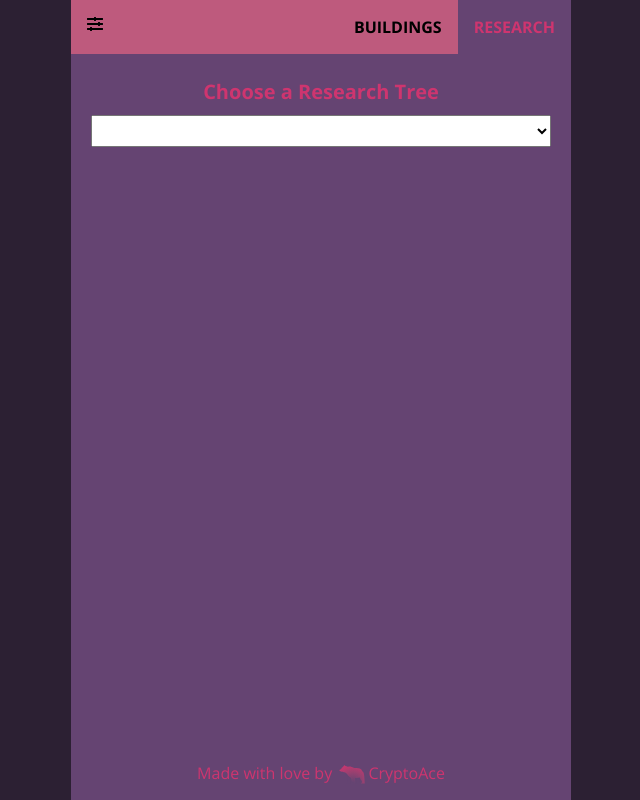
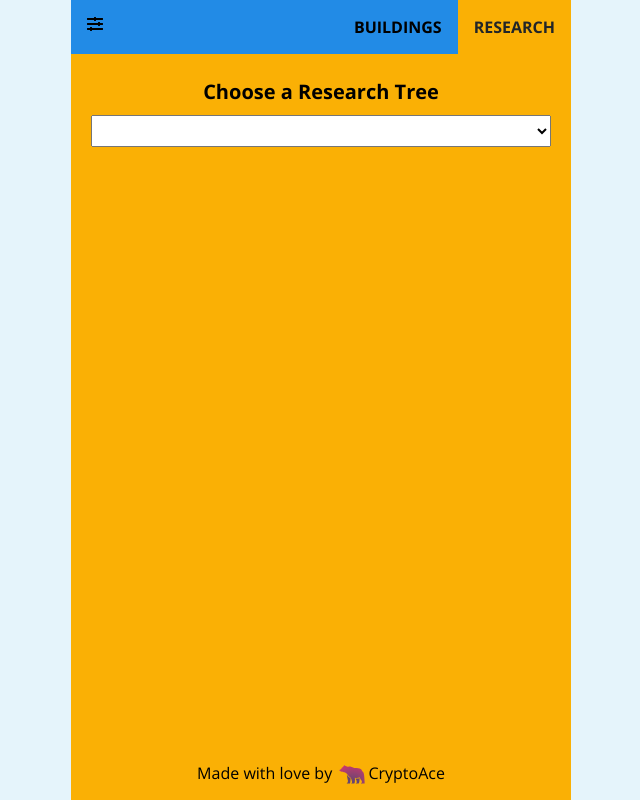
Before and after one commit to CryptoAce85/lok-helper, a plain HTML site: page index.html in a window 1280 px wide. Shown: the whole page, without its empty margins (319-959 px from the left). Drawn offline with Linux system fonts and the light colour scheme.

Commit message:
Add files via upload

```diff
--- a/css/stylesheet.css
+++ b/css/stylesheet.css
@@ -35,7 +35,7 @@
 body {
     margin: 0;
     font-family: 'opensans', sans-serif;
-    background-color: #2C2033;
+    background-color: #e5f4fb;
 }
 
 .app,
@@ -52,7 +52,7 @@ body {
 }
 
 .app {
-    background-color: #654472;
+    background-color: #fab005;
 }
 
 .overlay_app {
@@ -64,7 +64,7 @@ body {
     text-align: center;
     font-weight: bold;
     justify-content: space-between;
-    background-color: #BE5A7D;
+    background-color: #228be6;
     position: fixed;
     max-width: 500px;
     width: 100%;
@@ -87,8 +87,8 @@ body {
 }
 
 #menu > div.selected {
-    background-color: #654472;
-    color: #CE356F;
+    background-color: #fab005;
+    color: #212529;
 }
 
 #menu > div:not(.selected) {
@@ -112,7 +112,7 @@ body {
 }
 
 .overlay_content {
-    background: #654472;
+    background: #fab005;
 }
 
 #building_tab {
@@ -142,7 +142,7 @@ body {
     left: 0;
     transition: transform .5s ease;
     transform: translateX(-100%);
-    background: #654472;
+    background: #fab005;
 }
 
 #settings_overlay.overlay_show {
@@ -170,7 +170,7 @@ body {
     text-align: center;
     padding: 0.5em;
     font-size: 1.25em;
-    color: #CE356F;
+    color: #000000;
 }
 
 input,
@@ -202,7 +202,7 @@ select {
 
 .setting_item_container,
 .result_item_container {
-    background-color: #BE5A7D;
+    background-color: #228be6;
     border-radius: 0.5em;
     padding: 1em;
 }
@@ -248,7 +248,7 @@ select {
 #footer {
     text-align: center;
     padding: 1em;
-    color: #CE356F;
+    color: #000000;
 }
 
 #footer > span {
```
